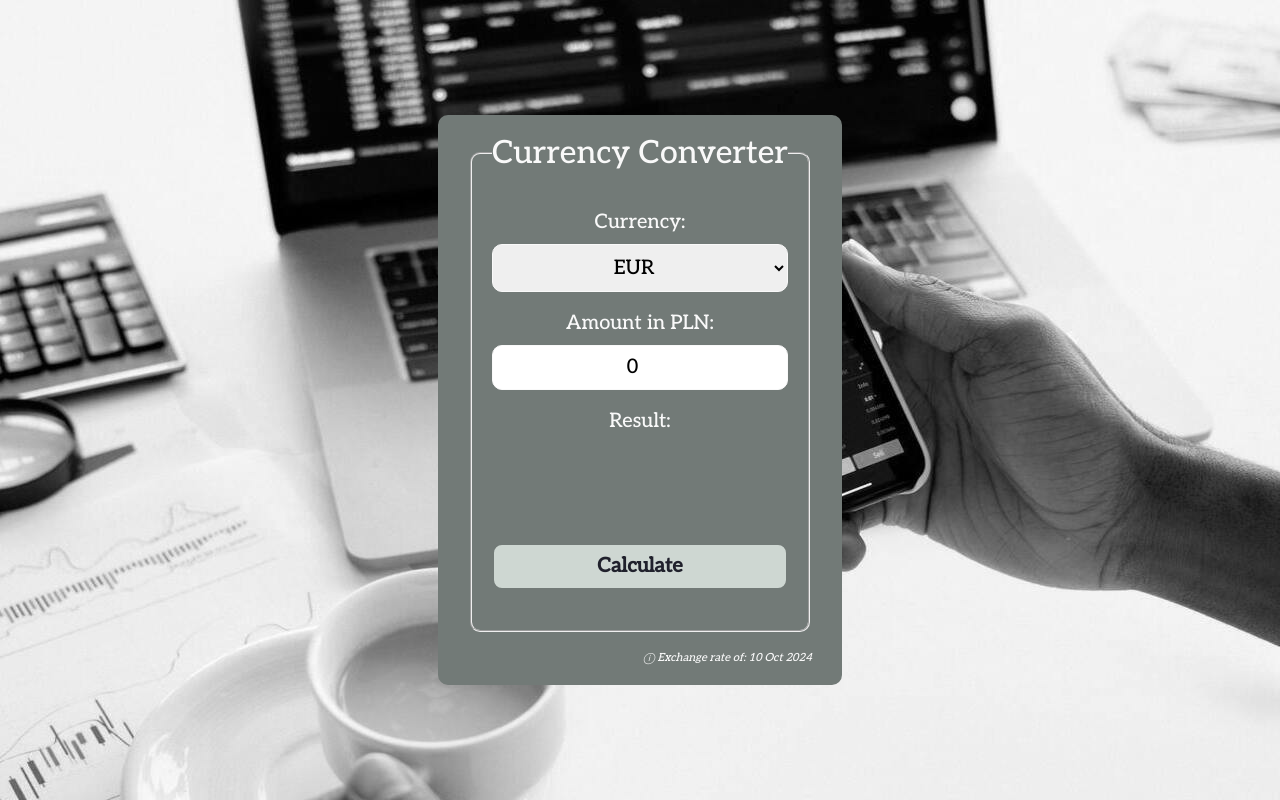
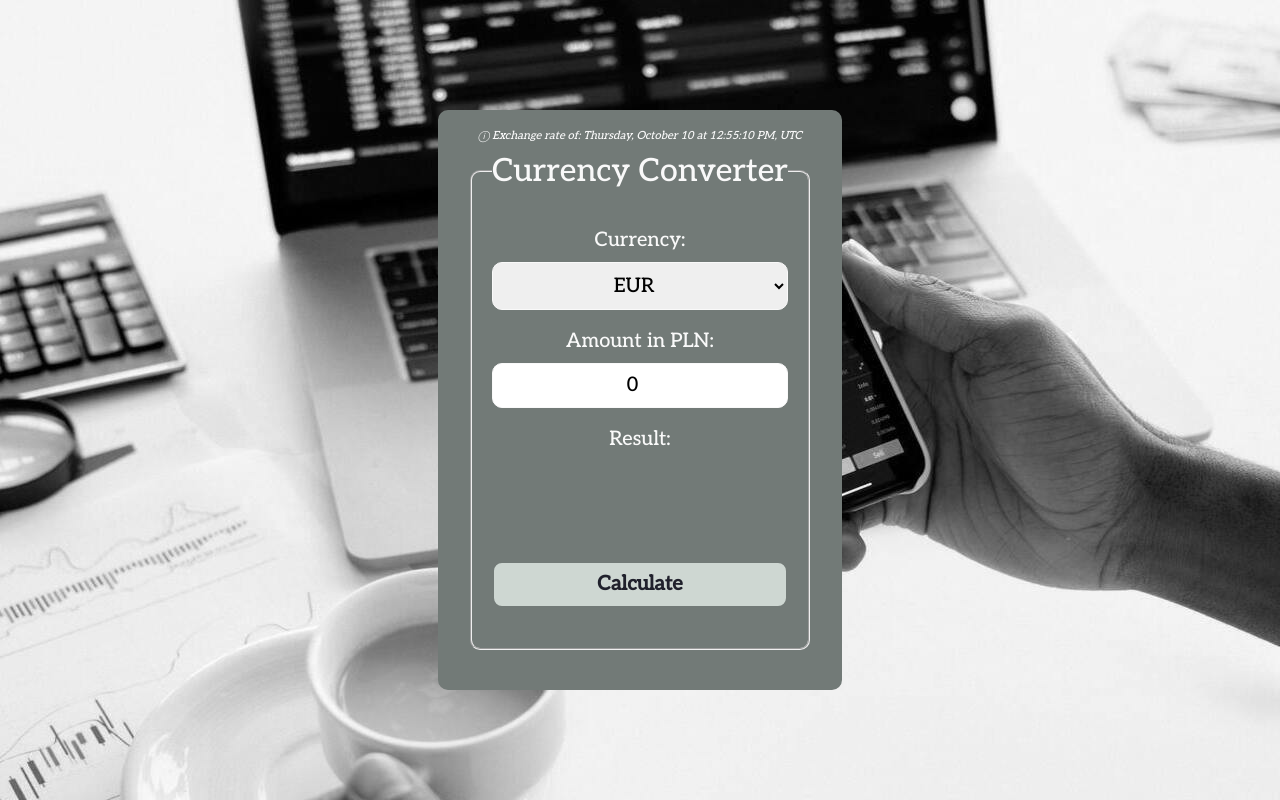
Before and after one commit to akutuzova11/react-currency-converter, a React (Create React App) app: page / in a window 1280 px wide. Built offline with nearby package versions, Linux system fonts and the light colour scheme.

Commit message:
Add Clock to display formatted date and time with time zone

```diff
--- /dev/null
+++ b/src/Clock/index.js
@@ -0,0 +1,38 @@
+import React, { useState, useEffect } from "react";
+import "./style.css";
+
+export const Clock = () => {
+  const [date, setDate] = useState(new Date());
+
+  useEffect(() => {
+    const intervalId = setInterval(() => {
+      setDate(new Date());
+    }, 1000);
+
+    return () => {
+      clearInterval(intervalId);
+    };
+  }, []);
+
+  const formattedDate = date.toLocaleString(undefined, {
+    weekday: "long",
+    hour: "2-digit",
+    minute: "2-digit",
+    second: "2-digit",
+    day: "numeric",
+    month: "long",
+  });
+
+  const timeZone = date
+    .toLocaleString(undefined, { timeZoneName: "short" })
+    .split(" ")
+    .pop();
+
+  return (
+    <div className="clock">
+      &#9432; Exchange rate of: {formattedDate}, {timeZone}
+    </div>
+  );
+};
+
+export default Clock;
--- /dev/null
+++ b/src/Clock/style.css
@@ -0,0 +1,11 @@
+.clock {
+    font-size: 0.7rem;
+    font-style: italic;
+    padding-bottom: 10px;
+}
+
+@media (max-width: 768px) {
+    .clock {
+        font-size: 0.5rem;
+    }
+}
--- a/src/Form/form.css
+++ b/src/Form/form.css
@@ -39,7 +39,6 @@
 .form__field:hover {
     background-color: #cec6e3;
     transition: background-color 0.5s ease;
-
 }
 
 @media (max-width: 768px) {
@@ -73,17 +72,3 @@
         padding: 10px;
     }
 }
-
-.form__dateInfo {
-    font-size: 0.7rem;
-    margin-top: 10px;
-    text-align: right;
-    font-style: italic;
-}
-
-@media (max-width: 768px) {
-    .form__dateInfo {
-        font-size: 0.5rem;
-
-    }
-}
--- a/src/Form/index.js
+++ b/src/Form/index.js
@@ -3,6 +3,7 @@ import "./form.css";
 import "./button.css";
 import Result from "../Result/index";
 import conversionRates from "./conversionRates";
+import Clock from "../Clock";
 
 const Form = () => {
   const [currency, setCurrency] = useState("EUR");
@@ -27,6 +28,7 @@ const Form = () => {
 
   return (
     <form className="form" onSubmit={onFormSubmit}>
+      <Clock />
       <fieldset className="form__fieldset">
         <legend className="form__legend">Currency Converter</legend>
         <p>
@@ -67,9 +69,6 @@ const Form = () => {
           Calculate
         </button>
       </fieldset>
-      <div className="form__dateInfo">
-        <span> &#9432; Exchange rate of: 10 Oct 2024</span>
-      </div>
     </form>
   );
 };
```
